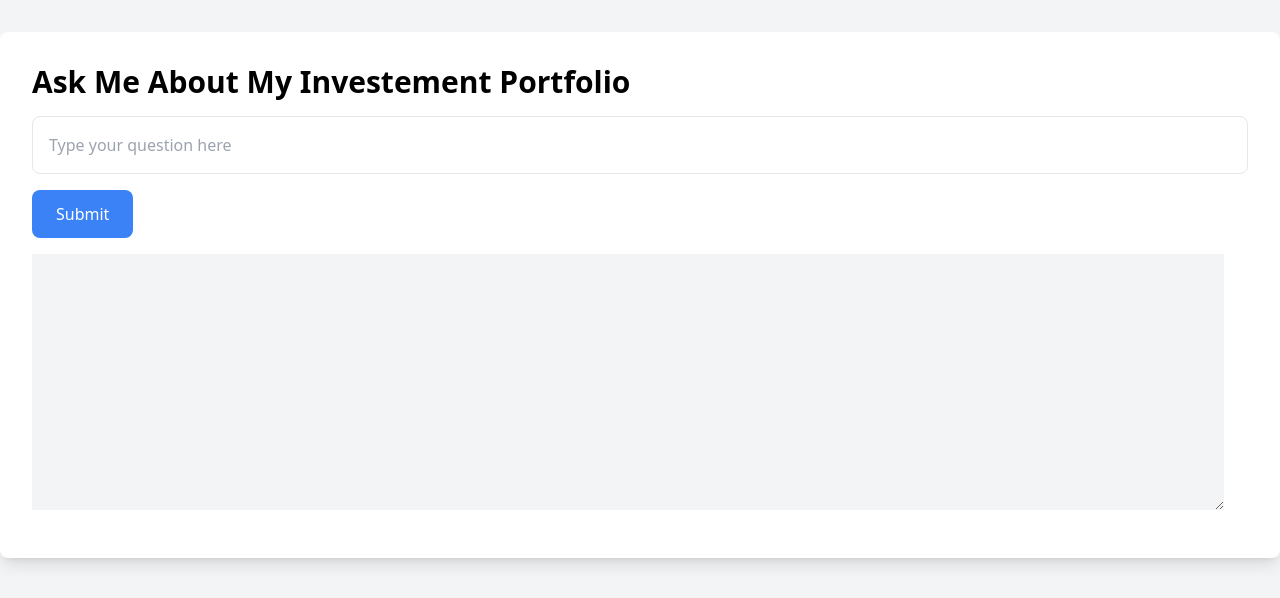
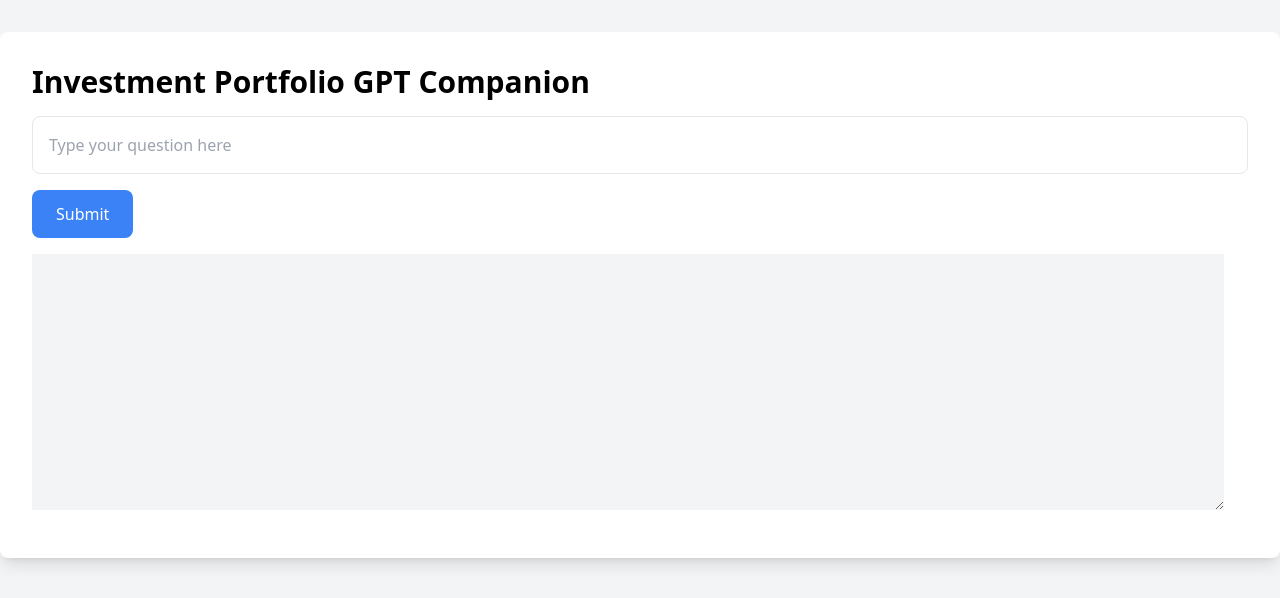
Before and after one commit to dshilman/investement-portfolio-ai-analysis, a Flask app: page / in a window 1280 px wide. Shown: the top 598 px of the page. Run offline with Flask 3, Linux system fonts and the light colour scheme; some libraries are stand-ins or nearby versions.

Commit message:
renamed app name

```diff
--- a/templates/index.html
+++ b/templates/index.html
@@ -42,7 +42,7 @@
 <body class="bg-gray-100 min-h-screen">
   <div class="container mx-auto py-8">
     <div class="bg-white shadow-lg rounded-lg p-8">
-      <h1 class="text-3xl font-bold mb-4">Ask Me About My Investement Portfolio</h1>
+      <h1 class="text-3xl font-bold mb-4">Investment Portfolio GPT Companion</h1>
       <div class="flex items-center space-x-4">
         <input id="question" type="text" placeholder="Type your question here" class="flex-grow p-4 border rounded-lg">
       </div>
```
